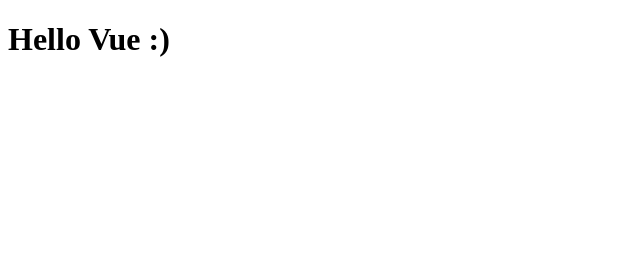
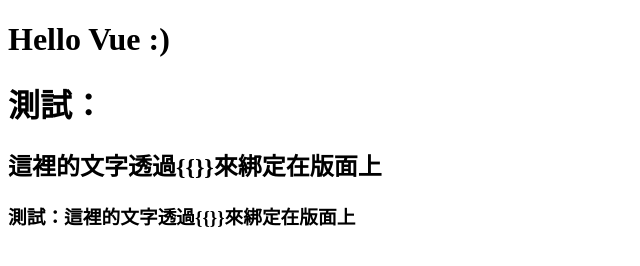
Before and after one commit to TW-Cheng/Vue3_Website_Exercise, a plain HTML site: page index.html in a window 1280 px wide. Shown: the whole page, without its empty margins (0-640 px from the left). Drawn offline with nearby package versions, Linux system fonts and the light colour scheme.

Commit message:
CDN Vue3

```diff
--- a/index.html
+++ b/index.html
@@ -3,9 +3,27 @@
     <head>
         <meta charset="UTF-8">
         <meta name='viewport' content="width=device-width, initial-scale=1.0">
+        <script src="https://unpkg.com/vue@next"></script>
         <title>Learning Vue</title>
     </head>
 <body>
     <h1>Hello Vue :)</h1>
+    <div id="app">
+        <h1>{{test1}}</h1>
+        <h2>{{test2}}</h2>
+        <h3>{{test1 + test2}}</h3>
+    </div>
 </body>
+<script>
+    const app = Vue.createApp({
+        data(){
+            return{
+                test1: "測試：",
+                test2: "這裡的文字透過{{}}來綁定在版面上"
+            }
+        }
+    })
+    const vm = app.mount('#app')
+</script>
+
 </html>
```
